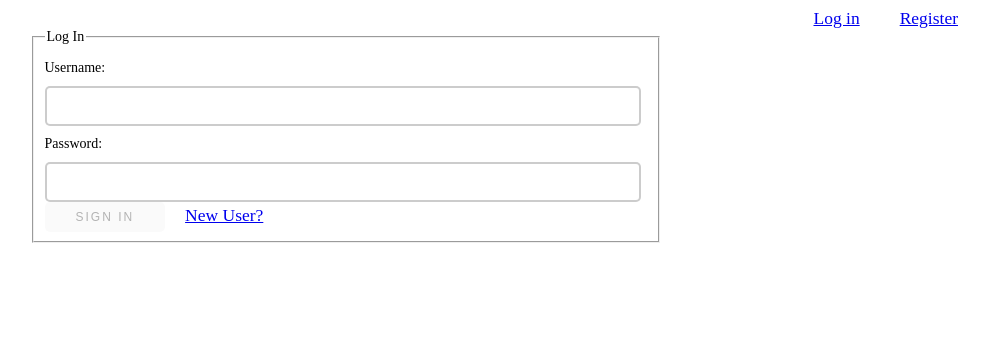
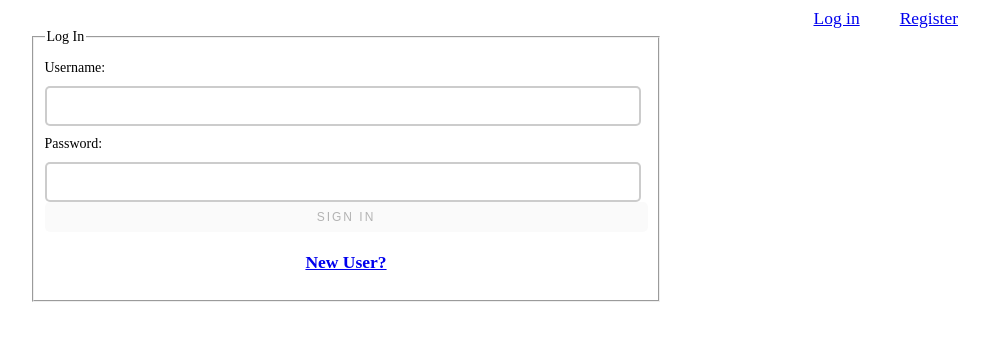
Before and after one commit to bw-pt-water-my-plants3/front-end, a React (Create React App) app in the folder log-in-form/: page / in a window 1280 px wide. Shown: the top 340 px of the page, without its empty margins (294-1280 px from the left). Built offline with nearby package versions, Linux system fonts and the light colour scheme.

Commit message:
Styled Forms

```diff
--- a/log-in-form/src/App.css
+++ b/log-in-form/src/App.css
@@ -41,8 +41,10 @@ textarea {
 }
 
 button {
-  width: 20%;
-  display: inline-block;
+  width: 100%;
+  display: flex;
+  justify-content: center;
+  text-align: center;
   padding: 8px 11px;
   font-size: 1.2rem;
   text-transform: uppercase;
@@ -58,9 +60,12 @@ nav{
 
 a{
   margin: 2rem;
-  text-align: right;
   font-size: 1.75rem;
 
+}
+
+h2{
+  text-align: center;
 }
 
 
--- a/log-in-form/src/components/LogInForm.js
+++ b/log-in-form/src/components/LogInForm.js
@@ -125,8 +125,9 @@ export default function LoginForm() {
           <button type="submit" disabled={buttonIsDisabled}>
             Sign In
           </button>
-
+            <h2>
           <Link to="/register">New User? </Link>
+          </h2>
         </fieldset>
       </form>
     </div>
```
